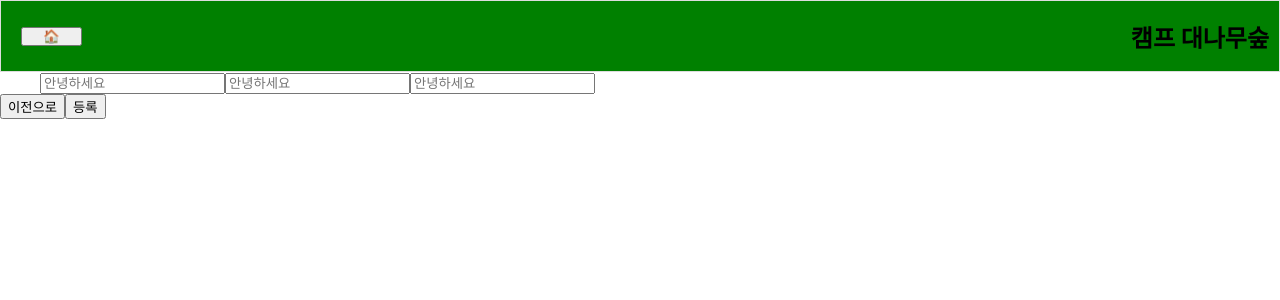
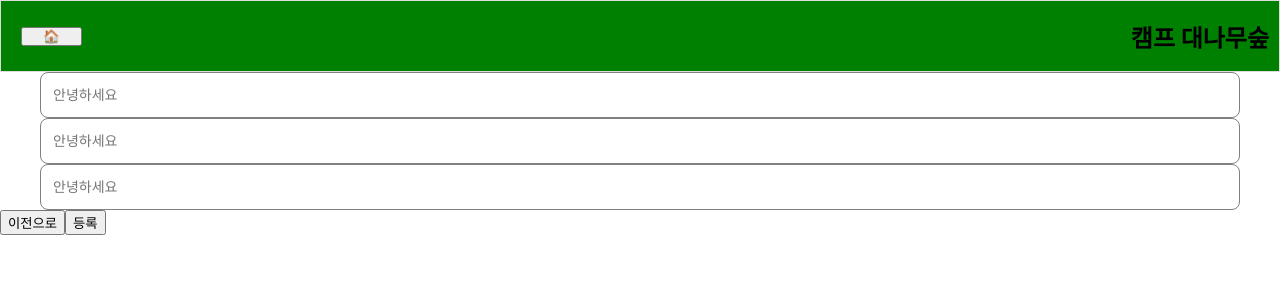
Before and after one commit to lulla-by/campdaenamu, a React (Create React App) app: page /add in a window 1280 px wide. Shown: the top 300 px of the page. Built offline with nearby package versions, Linux system fonts and the light colour scheme.

Commit message:
프로젝트시작

```diff
--- /dev/null
+++ b/src/elem/Button.jsx
@@ -0,0 +1,23 @@
+import React from "react";
+import styled from "styled-components";
+
+const Button = (props) => {
+    return (
+        <StButton {...props} disabled={props.disabled}>
+            {props.children}
+        </StButton>
+    );
+};
+
+export default Button;
+
+const StButton = styled.button`
+  border: 1px solid black;
+  background-color: gray;
+  height: 46px;
+  border-radius: 8px;
+  :hover{
+    cursor: pointer;
+    background-color: black;
+  }
+`
--- /dev/null
+++ b/src/elem/Input.jsx
@@ -0,0 +1,19 @@
+import React from "react";
+import styled from "styled-components";
+
+const Input = (props) => {
+  return <StInput {...props} required={true} minLenth={3} />;
+};
+
+export default Input;
+
+const StInput = styled.input`
+  box-sizing: border-box;
+  height: 46px;
+  width: 100%;
+  outline: none;
+  border-radius: 8px;
+  padding: 0 12px;
+  font-size: 14px;
+  border: 1px solid gray;
+`;
--- a/src/pages/Add.jsx
+++ b/src/pages/Add.jsx
@@ -1,14 +1,14 @@
 import React from "react";
 import Layout from "../components/Layout";
-
+import Input from "../elem/Input";
 
 function Add () {
     return (
        <>
         <Layout>
-            <input type={"text"} placeholder="안녕하세요"></input>
-            <input type={"text"} placeholder="안녕하세요"></input>
-            <input type={"text"} placeholder="안녕하세요"></input>
+            <Input type={"text"} placeholder="안녕하세요"></Input>
+            <Input type={"text"} placeholder="안녕하세요"></Input>
+            <Input type={"text"} placeholder="안녕하세요"></Input>
         </Layout>
             <div>
             <button>이전으로</button><button>등록</button>
```
